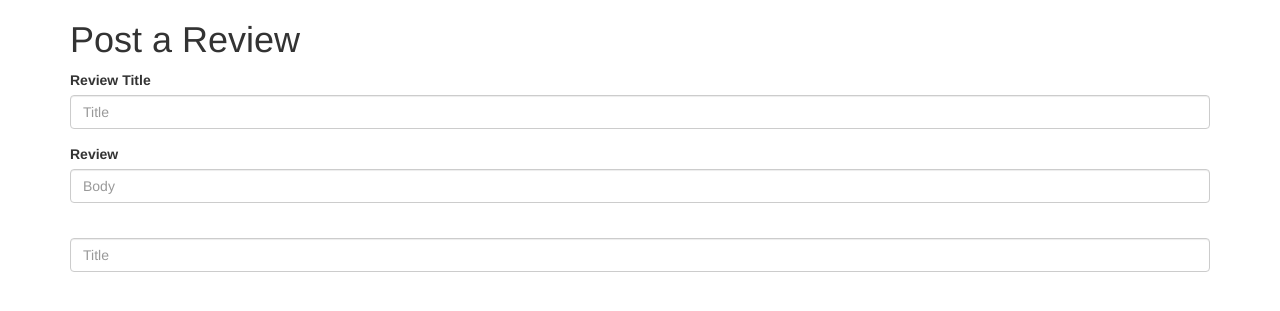
After one commit to Rmutek/Oy-ster, a Rails app: page /newreview in a window 1280 px wide. The commit adds this page. Shown: the top 311 px of the page. Run offline with Rails 7, Linux system fonts and the light colour scheme; style sheets or scripts are compiled from the project's sources; parts of the project's set-up code (start-up, migrations or seed data) failed here and were passed over; some libraries are stand-ins or nearby versions.

Commit message:
adding form for new review

```diff
--- a/app/controllers/oyster_reviews_controller.rb
+++ b/app/controllers/oyster_reviews_controller.rb
@@ -1,14 +1,22 @@
 class OysterReviewsController < ApplicationController
+  def index
+    @reviews = Review.all
+  end
+
+  def new
+    render "new.html.erb"
+  end
+
   def create
-    review = Review.new(
+    @review = Review.new(
       title: params[:title],
       body: params[:body],
       oyster_quality: params[:oyster_quality],
       shucking_quality: params[:shucking_quality],
       presentation: params[:presentation],
       user_id: current_user.id,
-      resturant_id:,
-      oyster_id:
+      # resturant_id:,
+      # oyster_id:
       )
   end
 end
--- /dev/null
+++ b/app/views/oyster_reviews/new.html.erb
@@ -0,0 +1,15 @@
+<h1>Post a Review</h1>
+<%= form_tag '/restaurants', method: :post do %>
+<div class="form-group">
+  <label for="exampleInputName">Review Title</label>
+  <input type="text" name="form_name" class="form-control" id="exampleInputName" placeholder="Title">
+</div>
+<div class="form-group">
+  <label for="exampleInputName">Review</label>
+  <input type="text" name="form_name" class="form-control" id="exampleInputName" placeholder="Body">
+</div>
+<div class="form-group">
+  <label for="exampleInputName"></label>
+  <input type="text" name="form_name" class="form-control" id="exampleInputName" placeholder="Title">
+</div>
+<% end %>
--- a/app/views/restaurants/index.html.erb
+++ b/app/views/restaurants/index.html.erb
@@ -1,6 +1,7 @@
 <h1>Oy'ster</h1>
+<div><a href="/signup">Sign Up!</a></div>
 <a href="/login">Login</a>
-<div><a href="/signup">Sign Up!</a></div>
+<div><a href="/logout">Log Out</div>
 <h2>Restaurants</h2>
 <% @restaurants.each do |restaurant| %>
 <h4><a href="restaurants/<%= restaurant.id %>"><%=restaurant.name%></a><h4>
--- a/app/views/sessions/new.html.erb
+++ b/app/views/sessions/new.html.erb
@@ -1,5 +1,5 @@
 <h1>Login</h1>
-<%= form_tag "/", method: :post do %>
+<%= form_tag "/login", method: :post do %>
 <div>
   Email: <input type="email" name="email">
 </div>
--- a/config/routes.rb
+++ b/config/routes.rb
@@ -2,6 +2,9 @@ Rails.application.routes.draw do
   get "/" => "restaurants#index"
   get "/restaurants" => "restaurants#index"
   get "restaurants/:id" => "restaurants#show"
+
+  get "/newreview" =>"oyster_reviews#new"
+  post "/oysterreviews" => "oyster_reviews#create"
 
   get "/signup" => "users#new"
   post "/users" => "users#create"
```
